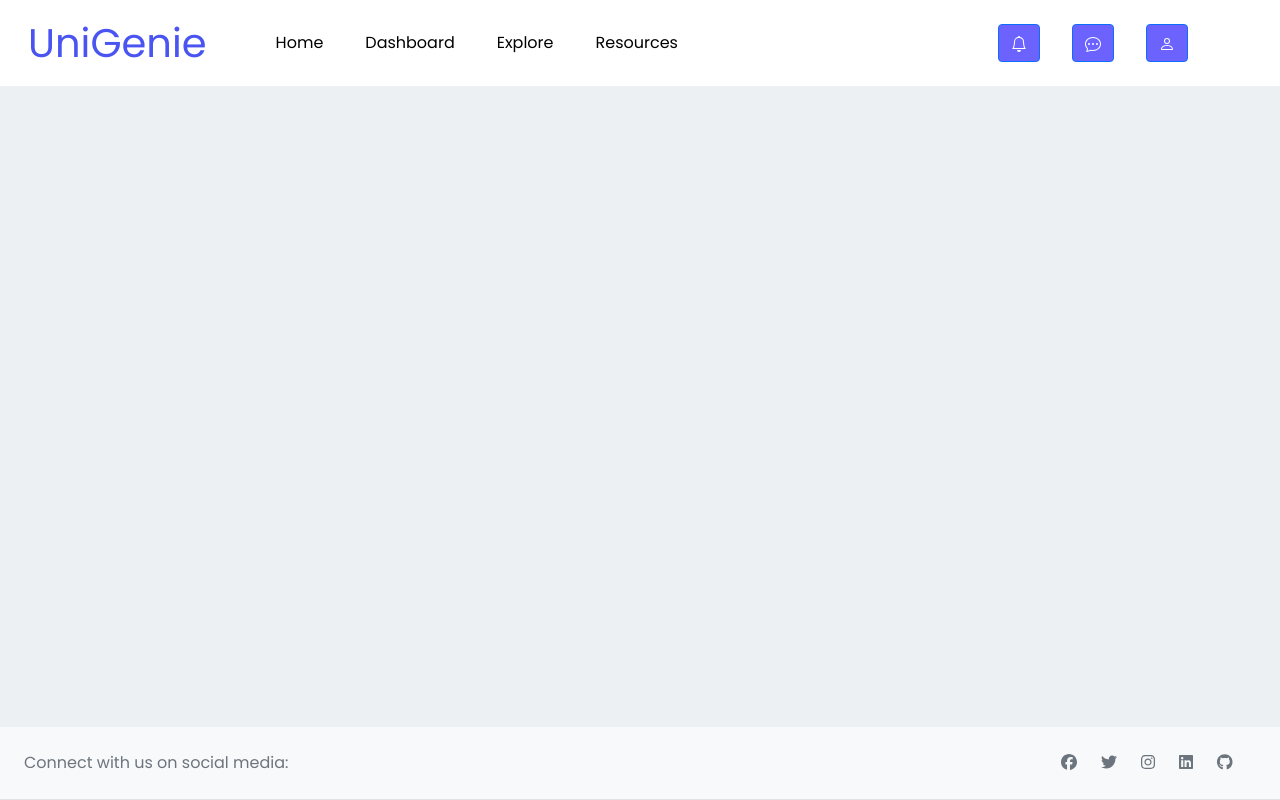
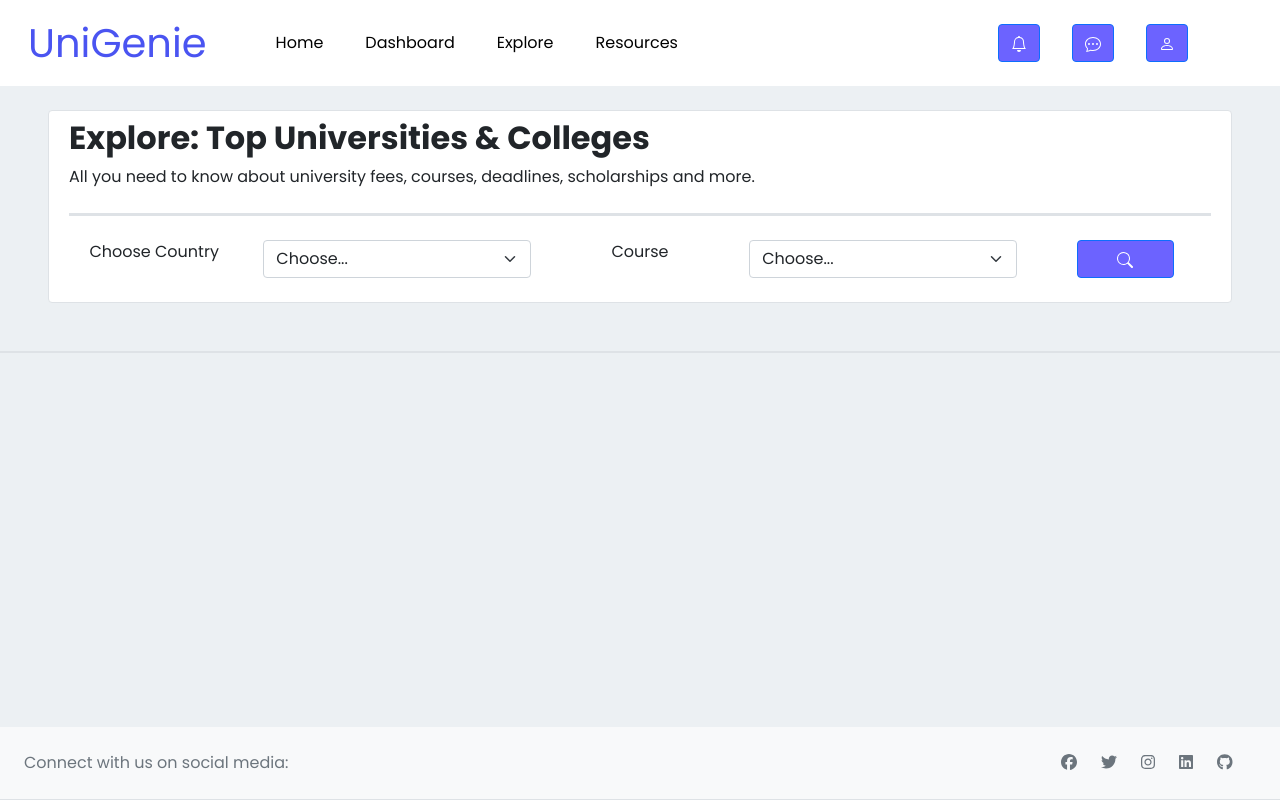
Before and after one commit to Niche-538/UniGenie, a React (Create React App) app in the folder webapp/: page /Explore in a window 1280 px wide. Built offline with nearby package versions, Linux system fonts and the light colour scheme; no server answers.

Commit message:
updates Explore.jsx
Created Explore.jsx and deleted Resources.jsx which was no longer used

```diff
--- a/webapp/src/App.js
+++ b/webapp/src/App.js
@@ -15,13 +15,13 @@ import Footerx from "./components/Footerx";
 import LP from "./components/Lp";
 import Get from "./components/Get";
 import Dashboard from "./components/Dashboard";
-import Resources from "./components/Resources";
 import MBA from "./components/MBA";
 import CS from "./components/CS";
 import Mech from "./components/Mech";
 import US from "./components/US";
 import UK from "./components/UK";
 import Canada from "./components/Canada";
+import Explore from "./components/Explore";
 
 function App() {
   const rootElement = document.getElementById("root");
@@ -38,13 +38,14 @@ function App() {
           <Navigation />
           <Router>
             <Routes>
-              <Route path="/Resources" element={<Resources />} />
+
               <Route path="/UK" element={<UK />} />
               <Route path="/US" element={<US />} />
               <Route path="/Canada" element={<Canada />} />
               <Route path="/CS" element={<CS />} />
               <Route path="/Mech" element={<Mech />} />
               <Route path="/MBA" element={<MBA />} />
+              <Route path="/Explore" element={<Explore/>}/>
             </Routes>
           </Router>
         </StrictMode>,
@@ -58,7 +59,7 @@ function App() {
       ),
       ReactDOM.render(
         <StrictMode>
-          <Anim />
+          <Anim/>
         </StrictMode>,
         text
       ),
@@ -100,7 +101,7 @@ function App() {
               <Route path="/CS" element={<CS />} />
               <Route path="/Mech" element={<Mech />} />
               <Route path="/MBA" element={<MBA />} />
-              <Route path="/Resources" element={<Resources />} />
+              <Route path="/Explore" element={<Explore/>}/>
             </Routes>
           </Router>
         </StrictMode>,
--- /dev/null
+++ b/webapp/src/components/Explore.jsx
@@ -0,0 +1,120 @@
+import React, { useState, useEffect } from "react";
+import { Form, Button, FormCheck, FormControl } from "react-bootstrap";
+
+const Explore = () => {
+  const [Country, setCountry] = useState();
+  const [Course, setCourse] = useState();
+  const [data, setData] = useState([]);
+
+  const getData = () => {
+    fetch("http://localhost:8080/getUniversityById/US")
+      .then(function (response) {
+        console.log(response);
+        return response.json();
+      })
+      .then(function (myJSON) {
+        //console.log(typeof myJSON); // returns object
+        // setData(JSON.parse(myJSON));
+        setData(myJSON);
+
+        // setData(JSON.stringify(myJSON));
+      });
+  };
+
+  useEffect(() => {
+    getData();
+    console.log(data);
+  }, []);
+
+
+  return (
+    <div>
+      <div
+        className="row mx-5 my-4 py-2 px-2 align-items-top text-start justify-content-center rounded border"
+        style={{ backgroundColor: "white" }}
+      >
+        <p>
+          <h2>
+            <strong>Explore: Top Universities & Colleges</strong>
+          </h2>
+          All you need to know about university fees, courses, deadlines,
+          scholarships and more.
+          <div className="my-4 border-top border-3  align-items-top"></div>
+          <Form>
+            <div className="row">
+              {/* <div className="col">   */}
+              <Form.Group
+                className="col-2 text-center align-items-center justify-content-center"
+                controlId="formChooseCountry"
+              >
+                <Form.Label>Choose Country</Form.Label>
+              </Form.Group>
+              <Form.Group className="col-3">
+                {/* <FormControl> */}
+                <Form.Select
+                  as="select"
+                  name="Country"
+                  onChange={(e) => setCountry(e.target.value)}
+                >
+                  <option selected>Choose...</option>
+                  <option value="US">United States</option>
+                  <option value="UK">United Kingdom</option>
+                  <option value="Can">Canada</option>
+                </Form.Select>
+                {/* </FormControl> */}
+              </Form.Group>
+              {/* </div>
+              <div className="col"> */}
+              <Form.Group
+                className="col-2 text-center align-items-center justify-content-center"
+                controlId="formChooseCourse"
+              >
+                <Form.Label>Course</Form.Label>
+              </Form.Group>
+              <Form.Group className="col-3">
+                <Form.Select
+                  as="select"
+                  name="Course"
+                  onChange={(e) => {
+                    setCourse(e.target.value);
+                  }}
+                >
+                  <option selected>Choose...</option>
+                  <option value="CS">Computer Science</option>
+                  <option value="MBA">MBA</option>
+                  <option value="Mech">Mechanical Engineering</option>
+                </Form.Select>
+              </Form.Group>
+              <Button
+                className="col-1 mx-5 search-bg text-center align-items-center justify-content-center"
+                type="submit"
+                onClick={useEffect}
+              >
+                <svg
+                  xmlns="http://www.w3.org/2000/svg"
+                  width="16"
+                  height="16"
+                  fill="currentColor"
+                  class="bi bi-search"
+                  viewBox="0 0 16 16"
+                >
+                  <path d="M11.742 10.344a6.5 6.5 0 1 0-1.397 1.398h-.001c.03.04.062.078.098.115l3.85 3.85a1 1 0 0 0 1.415-1.414l-3.85-3.85a1.007 1.007 0 0 0-.115-.1zM12 6.5a5.5 5.5 0 1 1-11 0 5.5 5.5 0 0 1 11 0z" />
+                </svg>
+              </Button>
+              {/* </div> */}
+            </div>
+          </Form>
+        </p>
+      </div>
+
+      <div
+        className="row my-5 px-2 align-items-center text-center justify-content-center rounded border"
+        style={{}}
+      >
+
+      </div>
+    </div>
+  );
+};
+
+export default Explore;
--- a/webapp/src/components/Get.jsx
+++ b/webapp/src/components/Get.jsx
@@ -6,7 +6,7 @@ const Get = (props) => {
 
   const getData = () => {
 
-    fetch("http://localhost:8080/getUsers").then(function (response) {
+    fetch("http://localhost:8080/getUniversityById/US").then(function (response) {
       console.log(response);
       return response.json();
     }).then(function(myJSON){
@@ -16,8 +16,11 @@ const Get = (props) => {
       // setData(JSON.stringify(myJSON));
     })
   }
+
+
   useEffect(() => {
-    getData()
+    getData();
+    // console.log(data);
   },[])
 
   return (
@@ -30,7 +33,7 @@ const Get = (props) => {
     {/* {data.map((user) => (
       <p>[{user.ID}]{user.email}</p>))} */}
     {data.map((user) => (
-      <p>{user.first_name}</p>))}
+      <p>{user.data}</p>))}
     </div>
    );
 };
--- a/webapp/src/components/Navigation.jsx
+++ b/webapp/src/components/Navigation.jsx
@@ -41,6 +41,7 @@ const Navigation = () => {
           <Nav.Item className="px-2 justify-content-center text-center align-items-center">
             <Button
               variant="outline-white"
+              href="/Explore"
               style={{
                 outline: "white",
                 color: "black",
--- a/webapp/src/components/Resources.jsx
+++ /dev/null
@@ -1,9 +0,0 @@
-import React from 'react';
-
-const Resources = () => {
-  return (
-    <div>Resources</div>
-  )
-}
-
-export default Resources;
--- a/webapp/src/components/landing.css
+++ b/webapp/src/components/landing.css
@@ -125,6 +125,14 @@ body {
     background-color: #504ac5
 }
 
+.search-bg {
+    background-color: #6C63FF
+}
+
+.search-bg:hover {
+    background-color: #504ac5
+}
+
 .profile-person-bg {
     background-color: #6C63FF
 }
```
